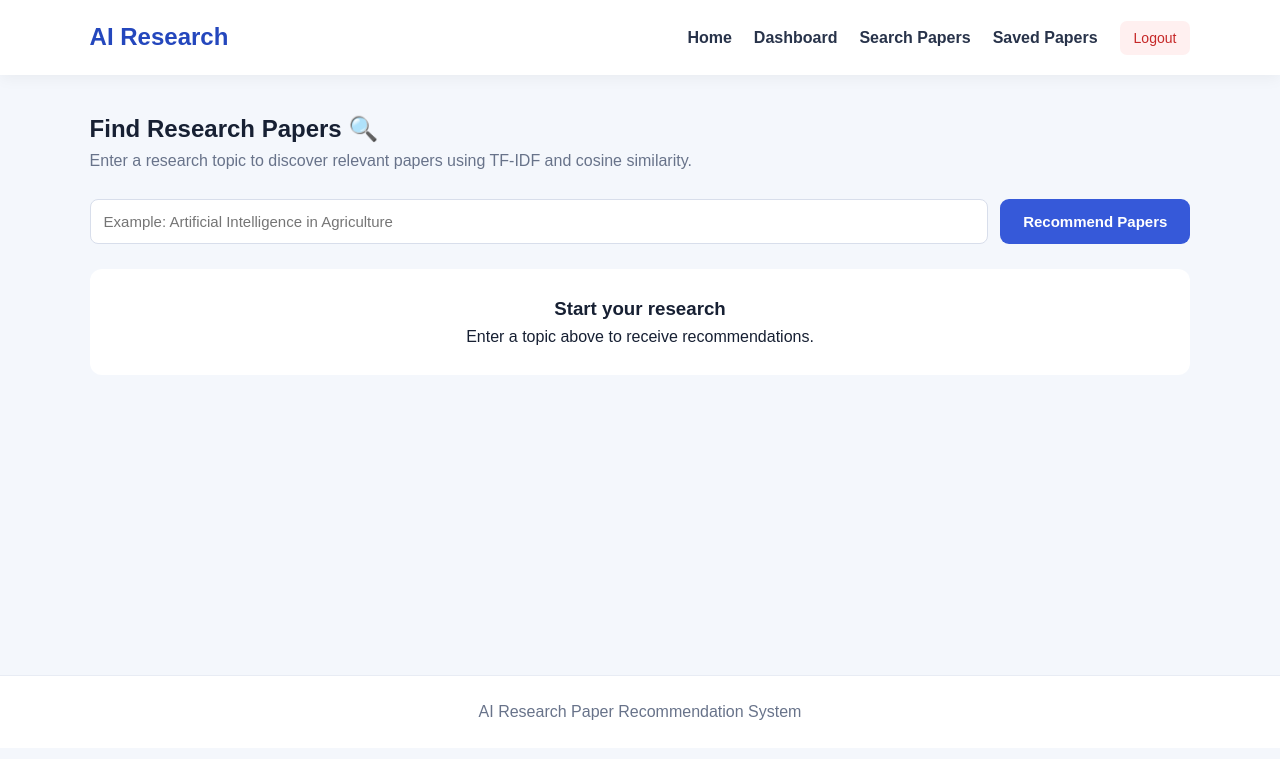
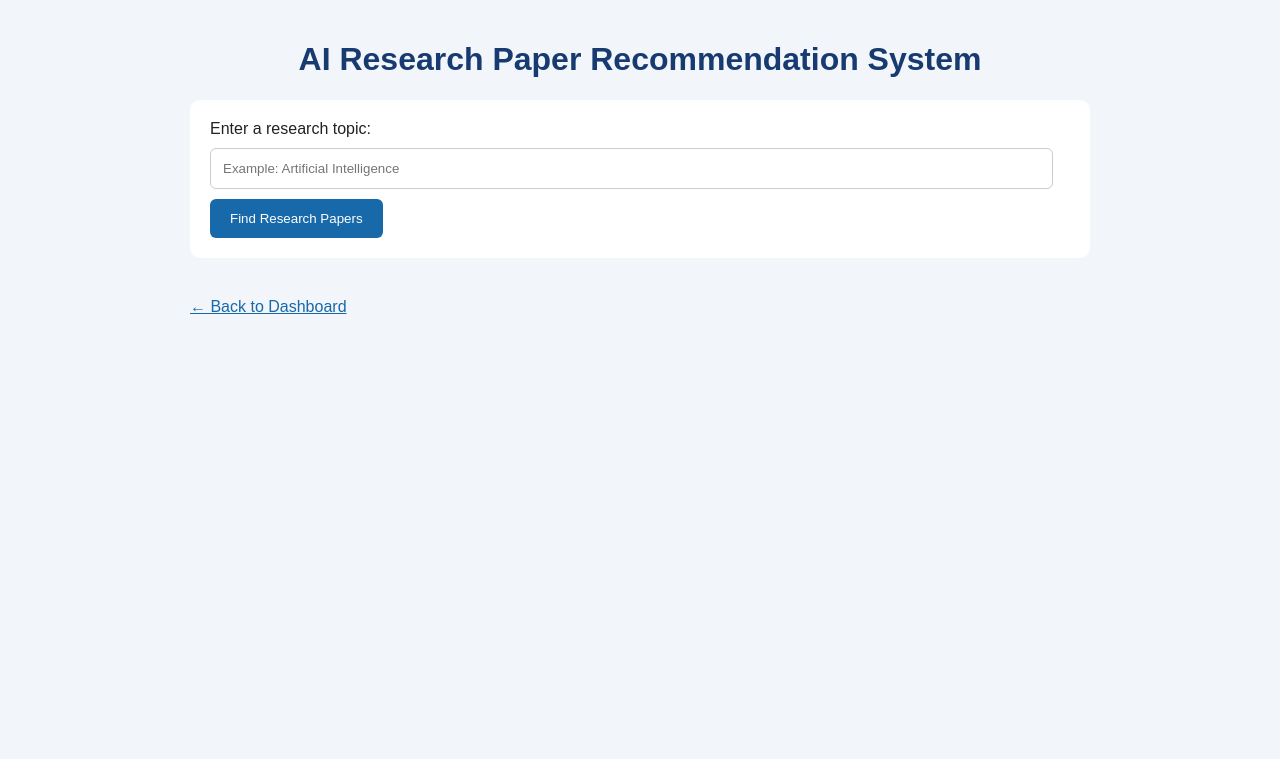
Before and after one commit to amayps01-ps/ai_research_paper, a Flask app: page /search in a window 1280 px wide. Shown: the top 759 px of the page. Run offline with Flask 3, Linux system fonts and the light colour scheme; the visitor is signed in with stand-in values (Sample User, id 1).

Commit message:
Update search.html

```diff
--- a/templates/search.html
+++ b/templates/search.html
@@ -1,105 +1,173 @@
-{% extends "base.html" %}
+<!DOCTYPE html>
+<html lang="en">
+<head>
+    <meta charset="UTF-8">
+    <meta name="viewport" content="width=device-width, initial-scale=1.0">
 
-{% block title %}Search Papers | AI Research{% endblock %}
+    <title>Research Paper Recommendations</title>
 
-{% block content %}
+    <style>
+        body {
+            font-family: Arial, sans-serif;
+            background: #f2f5fa;
+            margin: 0;
+            padding: 20px;
+            color: #222;
+        }
 
-<section class="page-heading">
+        .container {
+            max-width: 900px;
+            margin: 20px auto;
+        }
 
-    <h1>Find Research Papers 🔍</h1>
+        h1 {
+            color: #173b70;
+            text-align: center;
+        }
 
-    <p>
-        Enter a research topic to discover relevant papers
-        using TF-IDF and cosine similarity.
-    </p>
+        .search-box {
+            background: white;
+            padding: 20px;
+            border-radius: 10px;
+            margin-bottom: 20px;
+        }
 
-</section>
+        input[type="text"] {
+            width: 95%;
+            padding: 12px;
+            margin: 10px 0;
+            border: 1px solid #ccc;
+            border-radius: 6px;
+        }
 
-<form method="POST"
-      action="{{ url_for('search') }}"
-      class="search-form">
+        button {
+            background: #1769aa;
+            color: white;
+            border: none;
+            padding: 12px 20px;
+            border-radius: 6px;
+            cursor: pointer;
+        }
 
-    <input type="hidden"
-           name="csrf_token"
-           value="{{ csrf_token }}">
+        .paper {
+            background: white;
+            padding: 18px;
+            margin: 15px 0;
+            border-radius: 10px;
+            box-shadow: 0 2px 6px #ddd;
+        }
 
-    <input type="text"
-           name="query"
-           placeholder="Example: Artificial Intelligence in Agriculture"
-           value="{{ query }}"
-           maxlength="500"
-           required>
+        .paper a {
+            color: #1769aa;
+            font-size: 19px;
+            font-weight: bold;
+            text-decoration: none;
+        }
 
-    <button type="submit" class="btn btn-primary">
-        Recommend Papers
-    </button>
+        .paper a:hover {
+            text-decoration: underline;
+        }
 
-</form>
+        .abstract {
+            line-height: 1.6;
+            color: #444;
+        }
 
-{% if results %}
+        .open-button {
+            display: inline-block;
+            background: #16834a;
+            color: white !important;
+            padding: 10px 15px;
+            border-radius: 5px;
+            font-size: 14px !important;
+            margin-top: 10px;
+        }
 
-    <h2>Recommended Papers</h2>
-    <br>
+        .back {
+            display: inline-block;
+            margin-top: 20px;
+            color: #1769aa;
+        }
+    </style>
+</head>
 
-    {% for paper in results %}
+<body>
+<div class="container">
 
-        <div class="paper-card">
+    <h1>AI Research Paper Recommendation System</h1>
 
-            <h3>{{ paper.title }}</h3>
+    <div class="search-box">
+        <form action="{{ url_for('search') }}" method="POST">
+            <input type="hidden" name="csrf_token"
+                   value="{{ csrf_token }}">
 
-            <p class="paper-meta">
-                Authors: {{ paper.authors }} |
-                Year: {{ paper.year }}
-            </p>
+            <label for="query">
+                Enter a research topic:
+            </label>
 
-            <p>{{ paper.abstract }}</p>
+            <input
+                type="text"
+                id="query"
+                name="query"
+                placeholder="Example: Artificial Intelligence"
+                required
+            >
 
-            <span class="score">
-                Relevance: {{ paper.score }}%
-            </span>
+            <button type="submit">Find Research Papers</button>
+        </form>
+    </div>
 
-            <div class="paper-actions">
+    {% if papers %}
+        <h2>Recommended Research Papers</h2>
 
-                <a href="{{ paper.url }}"
-                   target="_blank"
-                   rel="noopener noreferrer"
-                   class="paper-link">
-                    Visit Research Website
-                </a>
+        {% for paper in papers %}
+            <div class="paper">
 
-                <form action="{{ url_for('save_paper', paper_id=paper.id) }}"
-                      method="POST">
+                <h3>
+                    {{ paper.title }}
+                </h3>
 
-                    <input type="hidden"
-                           name="csrf_token"
-                           value="{{ csrf_token }}">
+                <p>
+                    <strong>Authors:</strong>
+                    {{ paper.authors | default('Not available', true) }}
+                </p>
 
-                    <button type="submit" class="small-button">
-                        ⭐ Save Paper
-                    </button>
+                <p class="abstract">
+                    <strong>Abstract:</strong>
+                    {{ paper.abstract | default('No abstract available.', true) }}
+                </p>
 
-                </form>
+                {% if paper.url %}
+                    <a
+                        class="open-button"
+                        href="{{ paper.url }}"
+                        target="_blank"
+                        rel="noopener noreferrer"
+                    >
+                        Open Research Paper
+                    </a>
+                {% elif paper.id %}
+                    <a
+                        class="open-button"
+                        href="https://arxiv.org/abs/{{ paper.id }}"
+                        target="_blank"
+                        rel="noopener noreferrer"
+                    >
+                        Open Research Paper
+                    </a>
+                {% else %}
+                    <p>Paper link is not available.</p>
+                {% endif %}
 
             </div>
+        {% endfor %}
 
-        </div>
+    {% endif %}
 
-    {% endfor %}
+    <a class="back" href="{{ url_for('dashboard') }}">
+        ← Back to Dashboard
+    </a>
 
-{% elif query %}
-
-    <div class="empty-state">
-        <h3>No matching papers found</h3>
-        <p>Try a different research topic.</p>
-    </div>
-
-{% else %}
-
-    <div class="empty-state">
-        <h3>Start your research</h3>
-        <p>Enter a topic above to receive recommendations.</p>
-    </div>
-
-{% endif %}
-
-{% endblock %}
+</div>
+</body>
+</html>
```
